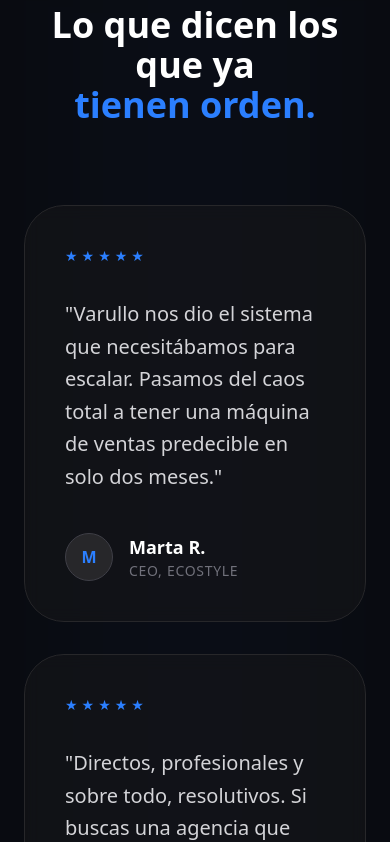
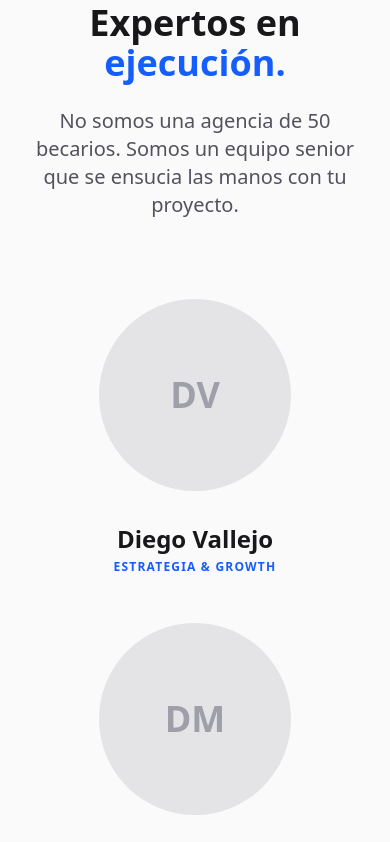
Before and after one commit to jesuscript96/test-clipper-autonomy, a Next.js app: page / in a window 390 px wide. Shown: the part 5052-5894 px from the top of the page. Built offline with nearby package versions, Linux system fonts and the light colour scheme.

Commit message:
feat: added team section and improved UX with micro-animations

```diff
--- a/src/app/page.tsx
+++ b/src/app/page.tsx
@@ -1,4 +1,3 @@
-import Image from "next/image";
 import Link from "next/link";
 import { Header } from "@/components/sections/Header";
 import { Hero } from "@/components/sections/Hero";
@@ -16,7 +15,7 @@ export default function Home() {
         <section id="services" className="py-32 bg-zinc-50 dark:bg-zinc-900/20 relative overflow-hidden">
           <div className="absolute top-0 right-0 w-1/3 h-1/3 bg-blue-500/5 blur-[100px] -z-10" />
           <div className="container px-6 mx-auto">
-            <div className="max-w-3xl mb-20">
+            <div className="max-w-3xl mb-20 animate-fade-in-up">
               <div className="inline-block px-4 py-1.5 rounded-full bg-blue-100 dark:bg-blue-900/30 text-blue-600 dark:text-blue-400 text-xs font-bold uppercase tracking-[0.2em] mb-6">
                 Servicios
               </div>
@@ -34,22 +33,24 @@ export default function Home() {
                   title: "Estrategia Digital",
                   desc: "Diagnosticamos tu embudo de ventas y definimos un plan de acción con KPIs claros. Sabrás exactamente dónde estás perdiendo dinero y cómo arreglarlo.",
                   icon: "🎯",
-                  color: "blue"
+                  delay: "0s"
                 },
                 {
                   title: "Marketing y Ads",
                   desc: "Gestión de campañas en Meta, Google y LinkedIn Ads orientadas a ROI real. Menos métricas de vanidad y más clientes cualificados en tu CRM.",
                   icon: "📈",
-                  color: "indigo"
+                  delay: "0.1s"
                 },
                 {
                   title: "Sistemas de Conversión",
                   desc: "Landing pages de alto rendimiento y automatizaciones que liberan tiempo de tu equipo. Tecnología robusta puesta al servicio del negocio.",
                   icon: "⚙️",
-                  color: "purple"
+                  delay: "0.2s"
                 }
               ].map((service) => (
-                <div key={service.title} className="group p-10 rounded-[2.5rem] bg-white dark:bg-zinc-900 border border-zinc-200 dark:border-zinc-800 hover:border-blue-500 dark:hover:border-blue-500 transition-all duration-500 hover:shadow-2xl hover:shadow-blue-500/10 hover:-translate-y-2">
+                <div key={service.title}
+                     style={{ animationDelay: service.delay }}
+                     className="group p-10 rounded-[2.5rem] bg-white dark:bg-zinc-900 border border-zinc-200 dark:border-zinc-800 hover:border-blue-500 dark:hover:border-blue-500 transition-all duration-500 hover:shadow-2xl hover:shadow-blue-500/10 hover:-translate-y-2 animate-fade-in-up fill-mode-both">
                   <div className="w-16 h-16 rounded-2xl bg-zinc-50 dark:bg-zinc-800 flex items-center justify-center text-4xl mb-8 group-hover:scale-110 transition-transform duration-500 group-hover:bg-blue-50 dark:group-hover:bg-blue-900/20">
                     {service.icon}
                   </div>
@@ -70,7 +71,7 @@ export default function Home() {
         <section id="about" className="py-32">
           <div className="container px-6 mx-auto">
             <div className="grid grid-cols-1 lg:grid-cols-2 gap-24 items-center">
-              <div>
+              <div className="animate-fade-in-left">
                 <div className="inline-block px-4 py-1.5 rounded-full bg-zinc-100 dark:bg-zinc-800 text-zinc-600 dark:text-zinc-400 text-xs font-bold uppercase tracking-[0.2em] mb-6">
                   Metodología
                 </div>
@@ -94,7 +95,7 @@ export default function Home() {
                   ))}
                 </div>
               </div>
-              <div className="relative">
+              <div className="relative animate-fade-in-right">
                 <div className="aspect-[4/5] rounded-[3rem] bg-zinc-100 dark:bg-zinc-900 overflow-hidden border border-zinc-200 dark:border-zinc-800 shadow-inner group">
                    <div className="absolute inset-0 bg-gradient-to-br from-blue-500/10 to-purple-500/10 opacity-0 group-hover:opacity-100 transition-opacity duration-700" />
                    <div className="absolute inset-0 flex flex-col items-center justify-center p-16 text-center">
@@ -103,7 +104,7 @@ export default function Home() {
                      <p className="text-zinc-500 dark:text-zinc-400">Diseñamos la infraestructura que tu negocio necesita para crecer sin romperse.</p>
                    </div>
                 </div>
-                <div className="absolute -bottom-10 -left-10 p-10 bg-zinc-900 dark:bg-white text-white dark:text-zinc-950 rounded-[2rem] shadow-2xl hidden md:block border border-zinc-800 dark:border-zinc-100 animate-fade-in">
+                <div className="absolute -bottom-10 -left-10 p-10 bg-zinc-900 dark:bg-white text-white dark:text-zinc-950 rounded-[2rem] shadow-2xl hidden md:block border border-zinc-800 dark:border-zinc-100">
                   <div className="text-5xl font-black mb-1">Cero</div>
                   <div className="text-xs font-bold uppercase tracking-[0.2em] opacity-60">Humo garantizado</div>
                 </div>
@@ -112,7 +113,41 @@ export default function Home() {
           </div>
         </section>
 
-        {/* Testimonials - Infinite Scroll vibe but static */}
+        {/* Team Section - NEW */}
+        <section id="team" className="py-32 bg-zinc-50 dark:bg-zinc-900/10">
+          <div className="container px-6 mx-auto">
+            <div className="text-center max-w-2xl mx-auto mb-20 animate-fade-in">
+              <div className="inline-block px-4 py-1.5 rounded-full bg-blue-100 dark:bg-blue-900/30 text-blue-600 dark:text-blue-400 text-xs font-bold uppercase tracking-[0.2em] mb-6">
+                Equipo
+              </div>
+              <h2 className="text-4xl md:text-5xl font-black mb-6 text-zinc-900 dark:text-zinc-100">Expertos en <span className="text-blue-600">ejecución.</span></h2>
+              <p className="text-xl text-zinc-600 dark:text-zinc-400 font-light">
+                No somos una agencia de 50 becarios. Somos un equipo senior que se ensucia las manos con tu proyecto.
+              </p>
+            </div>
+
+            <div className="grid grid-cols-1 md:grid-cols-2 lg:grid-cols-3 gap-12">
+              {[
+                { name: "Diego Vallejo", role: "Estrategia & Growth", initials: "DV" },
+                { name: "Daniela Martínez", role: "Operaciones & CRM", initials: "DM" },
+                { name: "Marcos Sanz", role: "Performance Marketing", initials: "MS" }
+              ].map((member, i) => (
+                <div key={i} className="group text-center">
+                  <div className="relative w-48 h-48 mx-auto mb-8">
+                    <div className="absolute inset-0 bg-blue-600 rounded-full scale-105 opacity-0 group-hover:opacity-20 transition-all duration-500" />
+                    <div className="w-full h-full rounded-full bg-zinc-200 dark:bg-zinc-800 flex items-center justify-center text-4xl font-black text-zinc-400 dark:text-zinc-600 border-2 border-transparent group-hover:border-blue-600 transition-all duration-500 overflow-hidden">
+                      {member.initials}
+                    </div>
+                  </div>
+                  <h4 className="text-2xl font-bold text-zinc-900 dark:text-zinc-100 mb-1">{member.name}</h4>
+                  <p className="text-blue-600 dark:text-blue-400 font-bold uppercase tracking-widest text-xs">{member.role}</p>
+                </div>
+              ))}
+            </div>
+          </div>
+        </section>
+
+        {/* Testimonials */}
         <section id="testimonials" className="py-32 bg-zinc-950 text-white relative overflow-hidden">
           <div className="absolute top-1/2 left-1/2 -translate-x-1/2 -translate-y-1/2 w-full h-full bg-blue-500/5 blur-[120px]" />
           <div className="container px-6 mx-auto relative z-10">
@@ -141,11 +176,11 @@ export default function Home() {
                    role: "Marketing Manager, Aris"
                  }
                ].map((t, i) => (
-                 <div key={i} className="p-10 rounded-[2.5rem] bg-zinc-900/50 backdrop-blur-sm border border-zinc-800 hover:border-zinc-700 transition-all duration-300">
+                 <div key={i} className="p-10 rounded-[2.5rem] bg-zinc-900/50 backdrop-blur-sm border border-zinc-800 hover:border-zinc-700 transition-all duration-300 group">
                     <div className="flex gap-1 mb-8">
-                      {[1,2,3,4,5].map(star => <span key={star} className="text-blue-500 text-sm">★</span>)}
+                      {[1,2,3,4,5].map(star => <span key={star} className="text-blue-500 text-sm group-hover:scale-125 transition-transform duration-300" style={{ transitionDelay: `${star * 50}ms` }}>★</span>)}
                     </div>
-                    <p className="text-xl text-zinc-300 mb-10 leading-relaxed font-light">"{t.quote}"</p>
+                    <p className="text-xl text-zinc-300 mb-10 leading-relaxed font-light italic">"{t.quote}"</p>
                     <div className="flex items-center gap-4">
                       <div className="w-12 h-12 rounded-full bg-zinc-800 flex items-center justify-center font-bold text-blue-500 border border-zinc-700">
                         {t.author[0]}
@@ -164,7 +199,7 @@ export default function Home() {
         {/* FAQ Section */}
         <section id="faq" className="py-32 border-t border-zinc-100 dark:border-zinc-900 bg-white dark:bg-zinc-950">
           <div className="container px-6 mx-auto max-w-4xl">
-            <div className="text-center mb-20">
+            <div className="text-center mb-20 animate-fade-in">
               <div className="inline-block px-4 py-1.5 rounded-full bg-zinc-100 dark:bg-zinc-800 text-zinc-600 dark:text-zinc-400 text-xs font-bold uppercase tracking-[0.2em] mb-6">
                 FAQ
               </div>
@@ -188,9 +223,9 @@ export default function Home() {
         {/* CTA Final */}
         <section id="contact" className="py-32">
           <div className="container px-6 mx-auto">
-            <div className="bg-blue-600 rounded-[4rem] p-12 md:p-32 text-center text-white relative overflow-hidden shadow-3xl shadow-blue-500/20">
-              <div className="absolute top-0 right-0 w-96 h-96 bg-white/10 rounded-full -mr-32 -mt-32 blur-[100px]" />
-              <div className="absolute bottom-0 left-0 w-96 h-96 bg-indigo-900/20 rounded-full -ml-32 -mb-32 blur-[100px]" />
+            <div className="bg-blue-600 rounded-[4rem] p-12 md:p-32 text-center text-white relative overflow-hidden shadow-3xl shadow-blue-500/20 group">
+              <div className="absolute top-0 right-0 w-96 h-96 bg-white/10 rounded-full -mr-32 -mt-32 blur-[100px] group-hover:scale-110 transition-transform duration-1000" />
+              <div className="absolute bottom-0 left-0 w-96 h-96 bg-indigo-900/20 rounded-full -ml-32 -mb-32 blur-[100px] group-hover:scale-110 transition-transform duration-1000" />
 
               <div className="relative z-10 max-w-4xl mx-auto">
                 <h2 className="text-5xl md:text-8xl font-black mb-10 tracking-tighter">¿Ponemos orden?</h2>
@@ -226,6 +261,7 @@ export default function Home() {
                 <span className="font-bold uppercase tracking-widest text-xs text-zinc-400">Navegación</span>
                 <Link href="#services" className="hover:text-blue-600 transition-colors">Servicios</Link>
                 <Link href="#about" className="hover:text-blue-600 transition-colors">Metodología</Link>
+                <Link href="#team" className="hover:text-blue-600 transition-colors">Equipo</Link>
                 <Link href="#testimonials" className="hover:text-blue-600 transition-colors">Casos</Link>
               </div>
               <div className="flex flex-col gap-4">
--- a/src/components/sections/Header.tsx
+++ b/src/components/sections/Header.tsx
@@ -22,6 +22,9 @@ export const Header = () => {
           </Link>
           <Link href="#about" className="text-sm font-medium text-zinc-600 hover:text-zinc-900 dark:text-zinc-400 dark:hover:text-zinc-100 transition-colors">
             Metodología
+          </Link>
+          <Link href="#team" className="text-sm font-medium text-zinc-600 hover:text-zinc-900 dark:text-zinc-400 dark:hover:text-zinc-100 transition-colors">
+            Equipo
           </Link>
           <Link href="#testimonials" className="text-sm font-medium text-zinc-600 hover:text-zinc-900 dark:text-zinc-400 dark:hover:text-zinc-100 transition-colors">
             Casos
@@ -76,6 +79,13 @@ export const Header = () => {
             Metodología
           </Link>
           <Link
+            href="#team"
+            className="text-lg font-medium text-zinc-600 dark:text-zinc-400 py-2 border-b border-zinc-100 dark:border-zinc-900"
+            onClick={() => setIsMenuOpen(false)}
+          >
+            Equipo
+          </Link>
+          <Link
             href="#testimonials"
             className="text-lg font-medium text-zinc-600 dark:text-zinc-400 py-2 border-b border-zinc-100 dark:border-zinc-900"
             onClick={() => setIsMenuOpen(false)}
```
